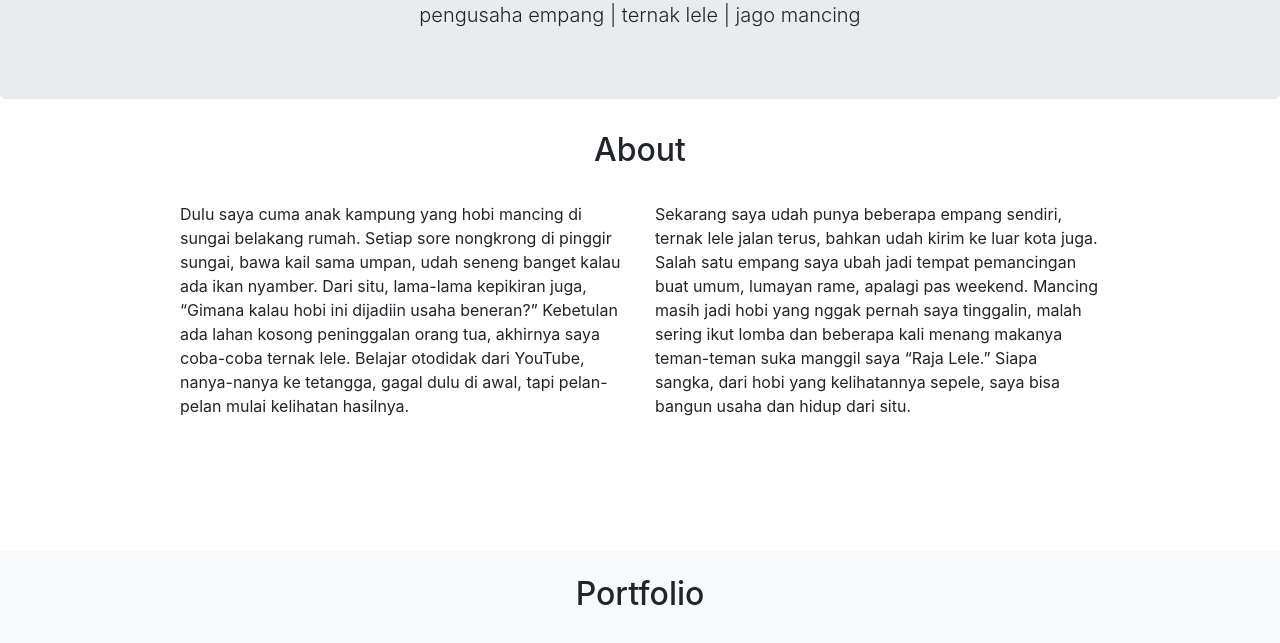
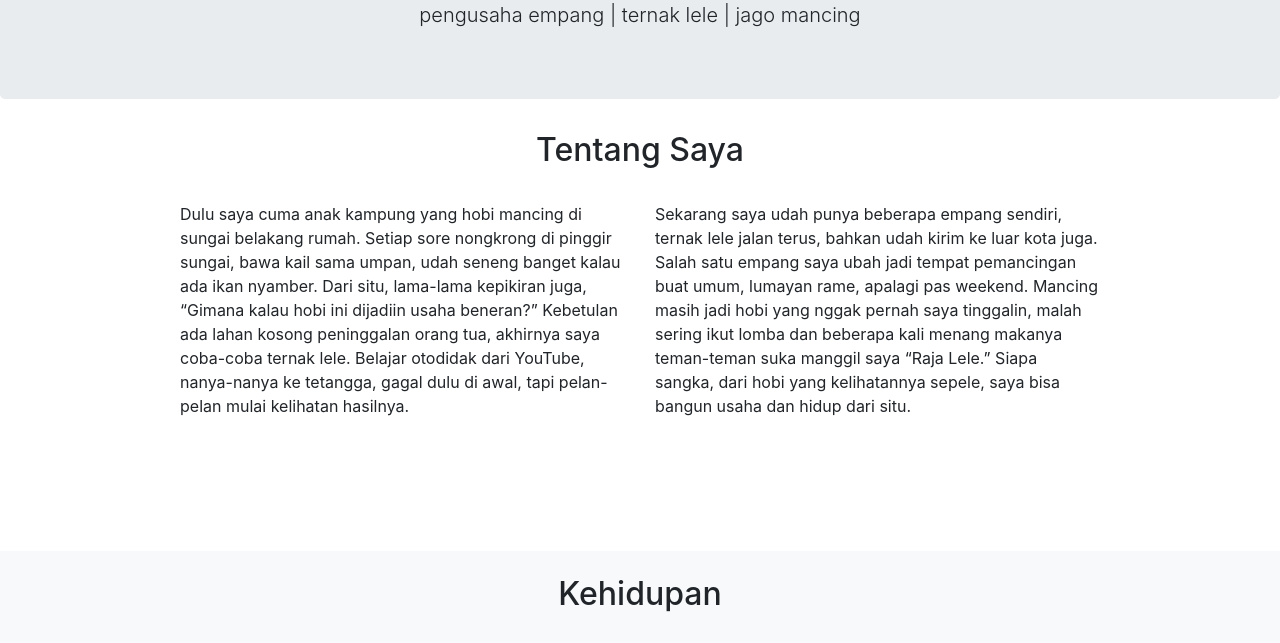
Before and after one commit to tuan-mudaa27/tuan-mudaa27.github.io, a plain HTML site: page index.html in a window 1280 px wide. Shown: the part 469-1112 px from the top of the page. Drawn offline with nearby package versions, Linux system fonts and the light colour scheme; grey boxes are pictures that could not be loaded.

Commit message:
mengedit file index.html

```diff
--- a/index.html
+++ b/index.html
@@ -54,7 +54,7 @@
       <div class="container">
         <div class="row mb-4">
           <div class="col text-center">
-            <h2>About</h2>
+            <h2>Tentang Saya</h2>
           </div>
         </div>
         <div class="row justify-content-center">
@@ -74,7 +74,7 @@
       <div class="container">
         <div class="row pt-4 mb-4">
           <div class="col text-center">
-            <h2>Portfolio</h2>
+            <h2>Kehidupan</h2>
           </div>
         </div>
         <div class="row">
```
